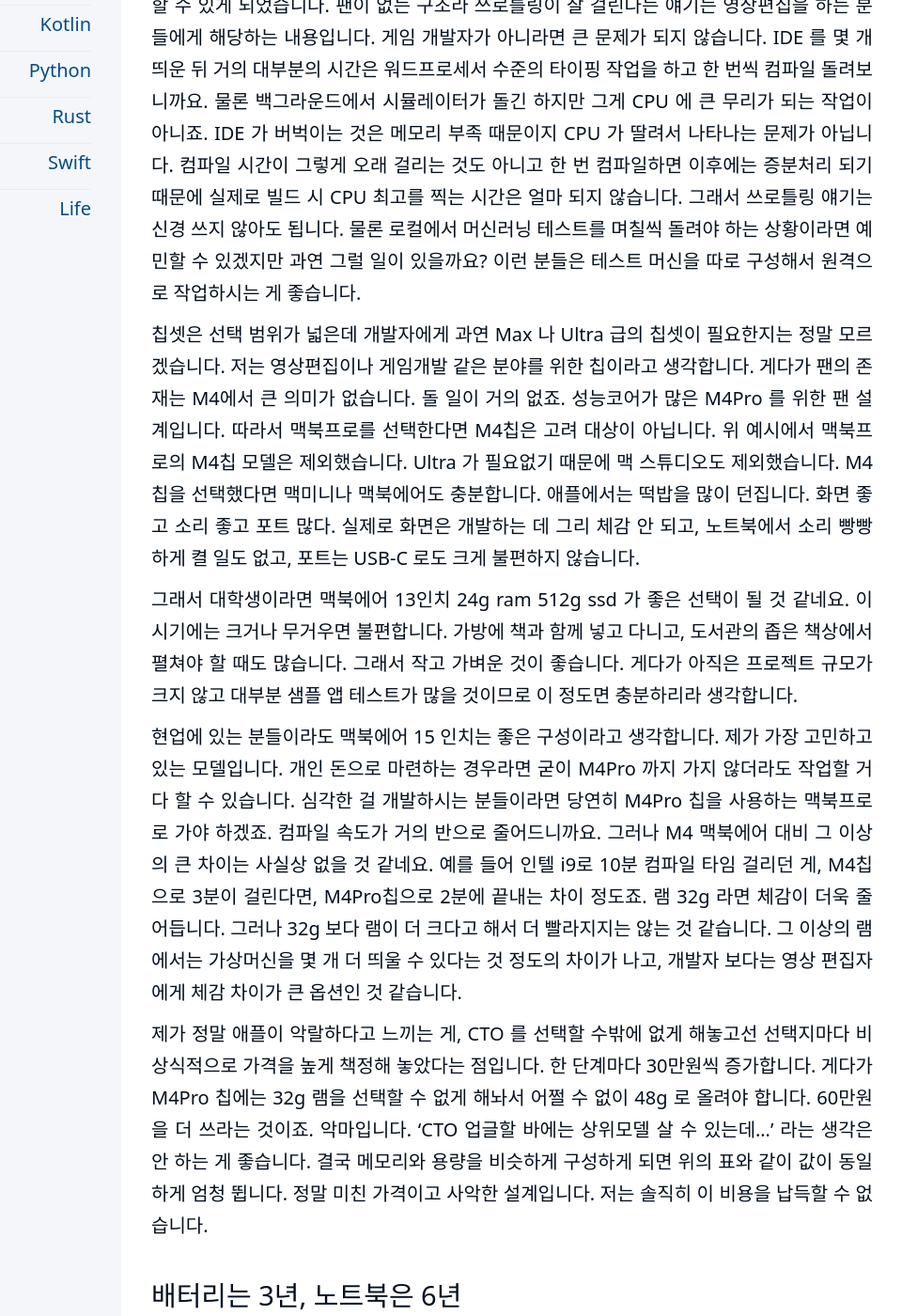
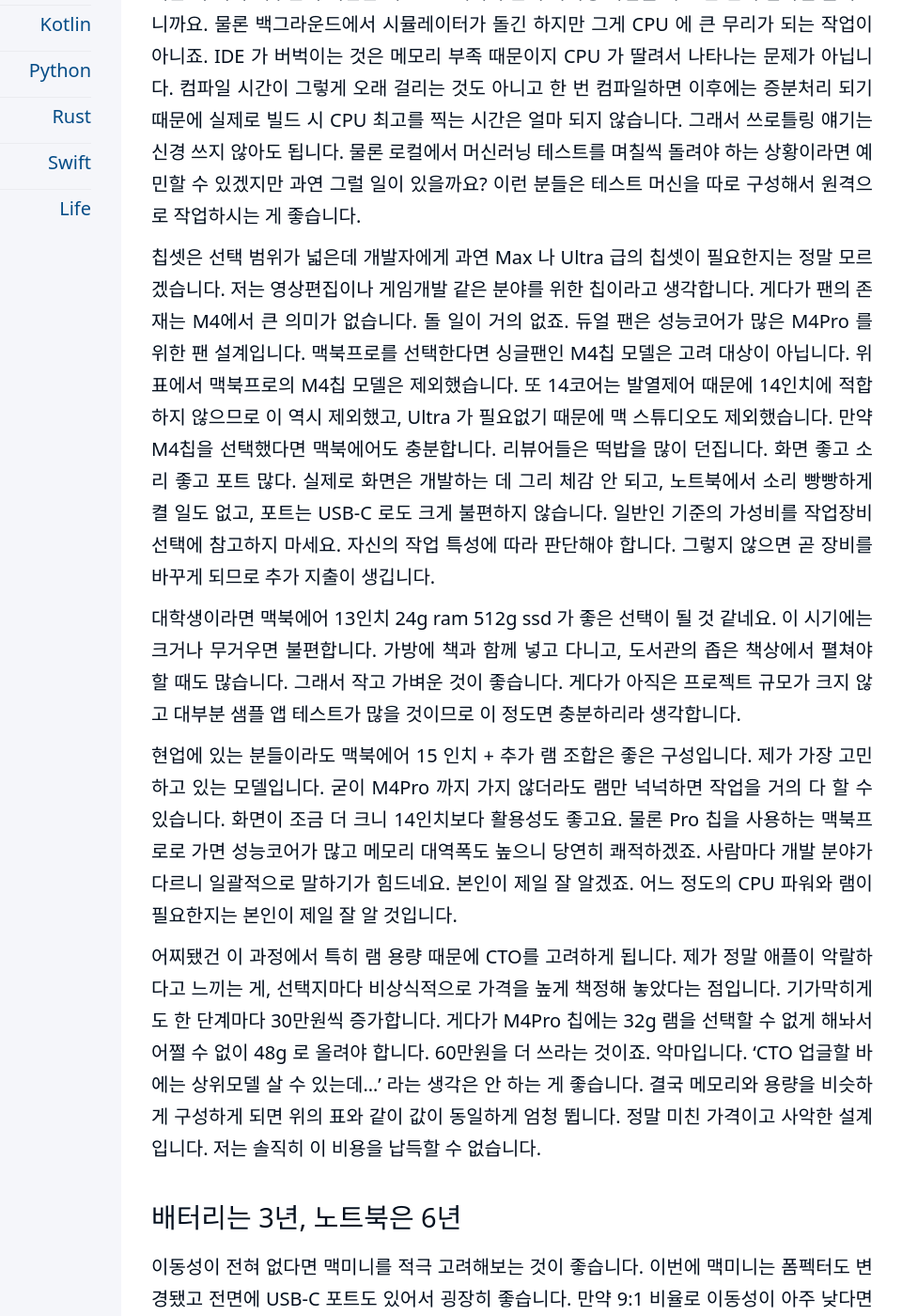
Before and after one commit to kiroshin/kiroshin.github.io, a Jekyll site: the page built from _posts/2025-03-24-macbook_for_dev.md, in a window 1280 px wide and 1400 px high, scrolled down 2932 px. Shown: the whole window at 94% size, without its empty margins (191-1151 px from the left). Built offline with Jekyll 4.4.1, drawn with Linux system fonts in a browser that asks for light colours; some of the changed text lies outside the part shown.

Commit message:
Update 2025-03-24-macbook_for_dev.md

```diff
--- a/_posts/2025-03-24-macbook_for_dev.md
+++ b/_posts/2025-03-24-macbook_for_dev.md
@@ -34,8 +34,6 @@
 | MBAir 13 | M4(10/10)    | 24 | 512 | ₩2,190,000 | 32+1T = ₩2,790,000 |
 | MBAir 15 | M4(10/10)    | 24 | 512 | ₩2,490,000 | 32+1T = ₩3,090,000 |
 | MBPro 14 | M4Pro(12/16) | 24 | 512 | ₩2,990,000 | 48+1T = ₩3,890,000 |
-| MBPro 14 | M4Pro(14/20) | 24 | 1T  | ₩3,590,000 |   +48 = ₩4,190,000 |
-| MBPro 16 | M4Pro(14/20) | 24 | 512 | ₩3,690,000 | 48+1T = ₩4,590,000 |
 | MBPro 16 | M4Pro(14/20) | 48 | 512 | ₩4,290,000 |   +1T = ₩4,590,000 |
 
 일단 어느 직종에 있든 현실적인 개발머신으로 램은 최소 24g 가 되지 않으면 좀 힘들 것 같습니다. 예전 M1의 16g 램이 M4의 24g 라고 생각하시면 됩니다. 짠돌이 같은 애플이 8g 램을 거저 주는 데는 이유가 있습니다. ai 를 꺼버린다 하더라도 향후 OS의 기본 램 사용량이 증가한다는 것을 뜻합니다. 그래서 개발 머신을 새로 장만한다면 16g 는 이제 고려하지 않는 편이 낫겠습니다. 좀더 원활한 사용을 원한다면 32g 램으로 구성하는 것이 정신건강에 좋을 것 같네요. 솔직히 이 정도는 되어야 부족하지 않습니다. 시뮬레이터를 여러 개 사용하고, 개같은 xcode 나 무거운 IntelliJ 계열 IDE 를 두세 개 열어 두어도, 프로젝트가 좀 커도 할만 합니다.
@@ -44,17 +42,17 @@
 
 CPU는 이미 M1 부터 차고 넘치는 사양이었습니다. M4는 말할 것도 없이 좋겠죠. 저전력으로 M2Pro 의 성능을 내주기 때문에 과거에는 생각하지 못했던 맥북에어까지 개발머신으로 고려할 수 있게 되었습니다. 팬이 없는 구조라 쓰로틀링이 잘 걸린다는 얘기는 영상편집을 하는 분들에게 해당하는 내용입니다. 게임 개발자가 아니라면 큰 문제가 되지 않습니다. IDE 를 몇 개 띄운 뒤 거의 대부분의 시간은 워드프로세서 수준의 타이핑 작업을 하고 한 번씩 컴파일 돌려보니까요. 물론 백그라운드에서 시뮬레이터가 돌긴 하지만 그게 CPU 에 큰 무리가 되는 작업이 아니죠. IDE 가 버벅이는 것은 메모리 부족 때문이지 CPU 가 딸려서 나타나는 문제가 아닙니다. 컴파일 시간이 그렇게 오래 걸리는 것도 아니고 한 번 컴파일하면 이후에는 증분처리 되기 때문에 실제로 빌드 시 CPU 최고를 찍는 시간은 얼마 되지 않습니다. 그래서 쓰로틀링 얘기는 신경 쓰지 않아도 됩니다. 물론 로컬에서 머신러닝 테스트를 며칠씩 돌려야 하는 상황이라면 예민할 수 있겠지만 과연 그럴 일이 있을까요? 이런 분들은 테스트 머신을 따로 구성해서 원격으로 작업하시는 게 좋습니다.
 
-칩셋은 선택 범위가 넓은데 개발자에게 과연 Max 나 Ultra 급의 칩셋이 필요한지는 정말 모르겠습니다. 저는 영상편집이나 게임개발 같은 분야를 위한 칩이라고 생각합니다. 게다가 팬의 존재는 M4에서 큰 의미가 없습니다. 돌 일이 거의 없죠. 성능코어가 많은 M4Pro 를 위한 팬 설계입니다. 따라서 맥북프로를 선택한다면 M4칩은 고려 대상이 아닙니다. 위 예시에서 맥북프로의 M4칩 모델은 제외했습니다. Ultra 가 필요없기 때문에 맥 스튜디오도 제외했습니다. M4칩을 선택했다면 맥미니나 맥북에어도 충분합니다. 애플에서는 떡밥을 많이 던집니다. 화면 좋고 소리 좋고 포트 많다. 실제로 화면은 개발하는 데 그리 체감 안 되고, 노트북에서 소리 빵빵하게 켤 일도 없고, 포트는 USB-C 로도 크게 불편하지 않습니다.
+칩셋은 선택 범위가 넓은데 개발자에게 과연 Max 나 Ultra 급의 칩셋이 필요한지는 정말 모르겠습니다. 저는 영상편집이나 게임개발 같은 분야를 위한 칩이라고 생각합니다. 게다가 팬의 존재는 M4에서 큰 의미가 없습니다. 돌 일이 거의 없죠. 듀얼 팬은 성능코어가 많은 M4Pro 를 위한 팬 설계입니다. 맥북프로를 선택한다면 싱글팬인 M4칩 모델은 고려 대상이 아닙니다. 위 표에서 맥북프로의 M4칩 모델은 제외했습니다. 또 14코어는 발열제어 때문에 14인치에 적합하지 않으므로 이 역시 제외했고, Ultra 가 필요없기 때문에 맥 스튜디오도 제외했습니다. 만약 M4칩을 선택했다면 맥북에어도 충분합니다. 리뷰어들은 떡밥을 많이 던집니다. 화면 좋고 소리 좋고 포트 많다. 실제로 화면은 개발하는 데 그리 체감 안 되고, 노트북에서 소리 빵빵하게 켤 일도 없고, 포트는 USB-C 로도 크게 불편하지 않습니다. 일반인 기준의 가성비를 작업장비 선택에 참고하지 마세요. 자신의 작업 특성에 따라 판단해야 합니다. 그렇지 않으면 곧 장비를 바꾸게 되므로 추가 지출이 생깁니다.
 
-그래서 대학생이라면 맥북에어 13인치 24g ram 512g ssd 가 좋은 선택이 될 것 같네요. 이 시기에는 크거나 무거우면 불편합니다. 가방에 책과 함께 넣고 다니고, 도서관의 좁은 책상에서 펼쳐야 할 때도 많습니다. 그래서 작고 가벼운 것이 좋습니다. 게다가 아직은 프로젝트 규모가 크지 않고 대부분 샘플 앱 테스트가 많을 것이므로 이 정도면 충분하리라 생각합니다.
+대학생이라면 맥북에어 13인치 24g ram 512g ssd 가 좋은 선택이 될 것 같네요. 이 시기에는 크거나 무거우면 불편합니다. 가방에 책과 함께 넣고 다니고, 도서관의 좁은 책상에서 펼쳐야 할 때도 많습니다. 그래서 작고 가벼운 것이 좋습니다. 게다가 아직은 프로젝트 규모가 크지 않고 대부분 샘플 앱 테스트가 많을 것이므로 이 정도면 충분하리라 생각합니다.
 
-현업에 있는 분들이라도 맥북에어 15 인치는 좋은 구성이라고 생각합니다. 제가 가장 고민하고 있는 모델입니다. 개인 돈으로 마련하는 경우라면 굳이 M4Pro 까지 가지 않더라도 작업할 거 다 할 수 있습니다. 심각한 걸 개발하시는 분들이라면 당연히 M4Pro 칩을 사용하는 맥북프로로 가야 하겠죠. 컴파일 속도가 거의 반으로 줄어드니까요. 그러나 M4 맥북에어 대비 그 이상의 큰 차이는 사실상 없을 것 같네요. 예를 들어 인텔 i9로 10분 컴파일 타임 걸리던 게, M4칩으로 3분이 걸린다면, M4Pro칩으로 2분에 끝내는 차이 정도죠. 램 32g 라면 체감이 더욱 줄어듭니다. 그러나 32g 보다 램이 더 크다고 해서 더 빨라지지는 않는 것 같습니다. 그 이상의 램에서는 가상머신을 몇 개 더 띄울 수 있다는 것 정도의 차이가 나고, 개발자 보다는 영상 편집자에게 체감 차이가 큰 옵션인 것 같습니다.
+현업에 있는 분들이라도 맥북에어 15 인치 + 추가 램 조합은 좋은 구성입니다. 제가 가장 고민하고 있는 모델입니다. 굳이 M4Pro 까지 가지 않더라도 램만 넉넉하면 작업을 거의 다 할 수 있습니다. 화면이 조금 더 크니 14인치보다 활용성도 좋고요. 물론 Pro 칩을 사용하는 맥북프로로 가면 성능코어가 많고 메모리 대역폭도 높으니 당연히 쾌적하겠죠. 사람마다 개발 분야가 다르니 일괄적으로 말하기가 힘드네요. 본인이 제일 잘 알겠죠. 어느 정도의 CPU 파워와 램이 필요한지는 본인이 제일 잘 알 것입니다.
 
-제가 정말 애플이 악랄하다고 느끼는 게, CTO 를 선택할 수밖에 없게 해놓고선 선택지마다 비상식적으로 가격을 높게 책정해 놓았다는 점입니다. 한 단계마다 30만원씩 증가합니다. 게다가 M4Pro 칩에는 32g 램을 선택할 수 없게 해놔서 어쩔 수 없이 48g 로 올려야 합니다. 60만원을 더 쓰라는 것이죠. 악마입니다. 'CTO 업글할 바에는 상위모델 살 수 있는데...' 라는 생각은 안 하는 게 좋습니다. 결국 메모리와 용량을 비슷하게 구성하게 되면 위의 표와 같이 값이 동일하게 엄청 뜁니다. 정말 미친 가격이고 사악한 설계입니다. 저는 솔직히 이 비용을 납득할 수 없습니다.
+어찌됐건 이 과정에서 특히 램 용량 때문에 CTO를 고려하게 됩니다. 제가 정말 애플이 악랄하다고 느끼는 게, 선택지마다 비상식적으로 가격을 높게 책정해 놓았다는 점입니다. 기가막히게도 한 단계마다 30만원씩 증가합니다. 게다가 M4Pro 칩에는 32g 램을 선택할 수 없게 해놔서 어쩔 수 없이 48g 로 올려야 합니다. 60만원을 더 쓰라는 것이죠. 악마입니다. 'CTO 업글할 바에는 상위모델 살 수 있는데...' 라는 생각은 안 하는 게 좋습니다. 결국 메모리와 용량을 비슷하게 구성하게 되면 위의 표와 같이 값이 동일하게 엄청 뜁니다. 정말 미친 가격이고 사악한 설계입니다. 저는 솔직히 이 비용을 납득할 수 없습니다.
 
 
 ## 배터리는 3년, 노트북은 6년
-이동성이 전혀 없다면 맥미니를 적극 고려해보는 것이 좋습니다. 이번에 맥미니는 폼펙터도 변경됐고 전면에 USB-C 포트도 있어서 굉장히 좋습니다. 만약 9:1 비율로 이동성이 아주 낮다면 (항상 모니터 붙여서 사용하는데, 어쩌다 까페 한 번 들고 나가서 놀거나, 회의할 때 잠깐 들고 들어가서 리뷰하는 수준) 14인치 맥북프로가 좋은 선택이 될 것 같네요. 하지만 이동성이 그보다 많다면 15인치 맥북에어가 좋을 것 같습니다. 14인치(35.9cm)와 15인치(38.9cm)는 크기 차이가 제법 납니다. 14인치는 13인치와 비슷해 보이고, 15인치는 16인치와 비슷해 보입니다. 밖에서 작업하기에는 크기와 무게가 굉장히 큰 영향을 미칩니다. 저는 인텔 맥북프로 15인치를 써와서 그런지 그보다 작은 크기에서는 감옥에 갇힌 듯이 답답하더군요. 그밖에 더 크고 더 엄청난 성능이 필요하다면 16인치로 가셔야죠. 16인치는 Max 칩이 더 어울립니다. 다만 개발자에게 Max 가 정말 필요한지 두 번 생각해 보아야 합니다.
+이동성이 전혀 없다면 맥미니를 적극 고려해보는 것이 좋습니다. 이번에 맥미니는 폼펙터도 변경됐고 전면에 USB-C 포트도 있어서 굉장히 좋습니다. 만약 9:1 비율로 이동성이 아주 낮다면 (항상 모니터 붙여서 사용하는데, 어쩌다 까페 한 번 들고 나가서 놀거나, 회의할 때 잠깐 들고 들어가서 리뷰하는 수준) 14인치 맥북프로가 좋은 선택이 될 것 같네요. 하지만 이동성이 그보다 많다면 15인치 맥북에어가 화면이 커서 작업하기 더 좋을 것 같습니다. 14인치(35.9cm)와 15인치(38.9cm)는 크기 차이가 제법 납니다. 밖에서 작업하기에는 크기와 무게가 굉장히 큰 영향을 미칩니다. 저는 인텔 맥북프로 15인치를 써와서 그런지 그보다 작은 크기에서는 감옥에 갇힌 듯이 답답하더군요. 더 크고 더 엄청난 성능이 필요하다면 무겁더라도 16인치로 가셔야 합니다. 팬도 더 커서 고부하 작업을 훨씬 잘 견딥니다.
 
 어찌됐건 가장 좋은 선택은 지금 자신에게 필요한 사양에 맞춰서 사는 것입니다. 오버스펙으로 살 이유가 전혀 없습니다. 기대와는 달리 오래 사용 못합니다. 배터리는 아무리 잘 관리하더라도 2년이 지나면 상태가 안 좋아져서 3년째에는 바꿔야 합니다. 제 맥북은 배터리와 일체형이라면서 멀쩡한 키보드와 트랙패드까지 교체한다고 50만원 부르더군요. 죽일놈들입니다. 아무리 좋은 노트북을 사더라도 5년이 지나면 성능이 턱밑까지 한계가 오며 6년 째에는 교체하지 않고 버티기가 힘들어 집니다. 오래 쓰겠다고 인텔 맥북프로를 최고 사양으로 지른 뒤 실리콘 칩 발표 이후 애플을 저주했던 분도 있습니다. M1 칩 대비 성능이 2배 향상된 M3칩이 나오기까지 고작 3년밖에 걸리지 않았습니다. 작년에 나온 M4칩도 시간이 지나면 아쉬울 게 분명합니다.
 
```
